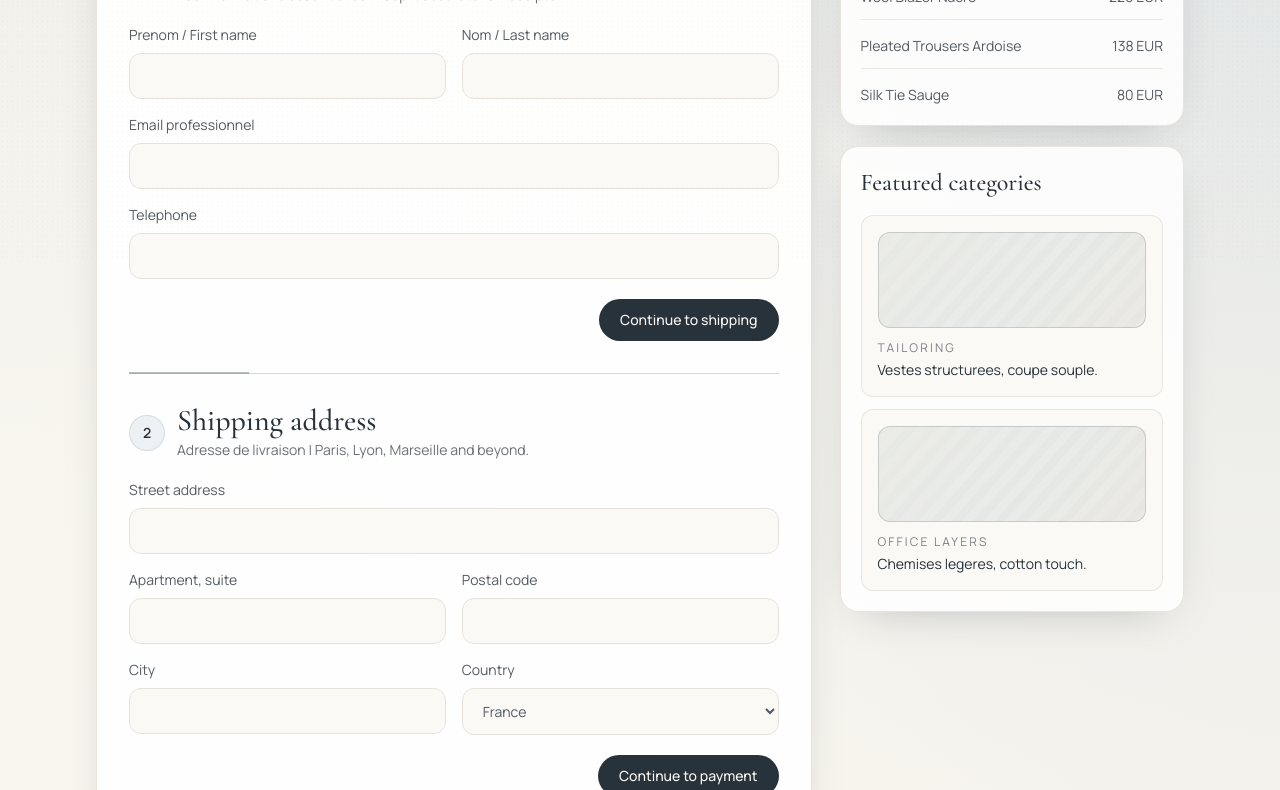
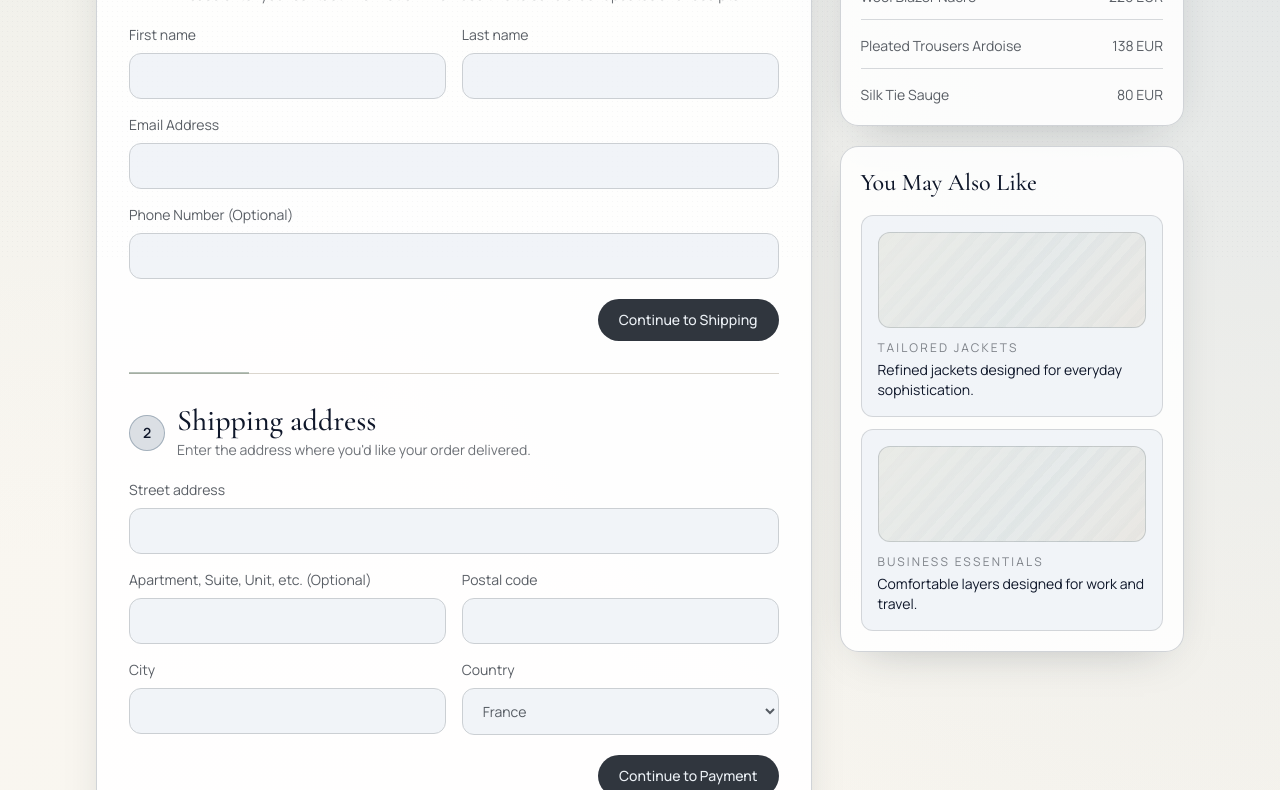
Before and after one commit to 4GeeksAcademy/ft-ai-2-collab-website, a plain HTML site: page checkout.html in a window 1280 px wide. Shown: the part 541-1331 px from the top of the page. Drawn offline with nearby package versions, Linux system fonts and the light colour scheme.

Commit message:
Polish checkout page copy

```diff
--- a/checkout.html
+++ b/checkout.html
@@ -6,7 +6,7 @@
     <title>Checkout | Atelier Row</title>
     <meta
       name="description"
-      content="Finaliser votre commande chez Atelier Row: personal details, shipping address, and secure card payment in three elegant steps."
+      content="Complete your Atelier Row order: personal details, shipping address, and secure card payment in three elegant steps."
     />
 
     <script src="https://cdn.tailwindcss.com"></script>
@@ -26,14 +26,14 @@
               sans: ["Manrope", "ui-sans-serif", "system-ui"]
             },
             colors: {
-              navbase: "#f7f4ee",
-              navtext: "#2a2f34",
-              sleeve: "#9fb2a2",
-              paper: "#faf7f2",
-              stone: "#e6e2da",
-              ink: "#28323b",
-              mist: "#d9e0dc",
-              sky: "#c8d3db"
+              navbase: "rgb(var(--navbase-rgb) / <alpha-value>)",
+              navtext: "rgb(var(--navtext-rgb) / <alpha-value>)",
+              sleeve: "rgb(var(--sleeve-rgb) / <alpha-value>)",
+              paper: "rgb(var(--paper-rgb) / <alpha-value>)",
+              stone: "rgb(var(--stone-rgb) / <alpha-value>)",
+              ink: "rgb(var(--ink-rgb) / <alpha-value>)",
+              mist: "rgb(var(--mist-rgb) / <alpha-value>)",
+              sky: "rgb(var(--sky-rgb) / <alpha-value>)"
             },
             borderRadius: {
               soft: "1.15rem"
@@ -54,7 +54,7 @@
     </a>
 
     <p class="border-b border-stone/80 bg-white/85 px-4 py-2 text-center text-xs tracking-[0.18em] text-ink/70 sm:px-8">
-      LIVRAISON OFFERTE EN FRANCE DES 120 EUR | Complimentary tailoring on selected blazers
+      FREE SHIPPING IN FRANCE OVER 120 EUR | Complimentary tailoring on selected blazers
     </p>
 
     <header class="px-4 pb-4 pt-5 sm:px-8 sm:pt-8">
@@ -65,16 +65,16 @@
         >
           <div class="flex flex-col gap-4 lg:flex-row lg:items-center lg:justify-between">
             <a href="home.html" class="inline-flex items-baseline gap-2">
-              <span class="text-[0.65rem] uppercase tracking-[0.3em] text-ink/55">Maison</span>
+              <span class="text-[0.65rem] uppercase tracking-[0.3em] text-ink/55">House</span>
               <span class="font-display text-2xl leading-none text-ink">Atelier Row</span>
             </a>
 
             <ul class="flex flex-wrap items-center gap-x-5 gap-y-1 text-sm text-ink/80" aria-label="Main links">
-              <li><a class="transition hover:text-ink" href="home.html">Accueil</a></li>
-              <li><a class="transition hover:text-ink" href="catalog.html">Catalogue</a></li>
+              <li><a class="transition hover:text-ink" href="home.html">Home</a></li>
+              <li><a class="transition hover:text-ink" href="catalog.html">Catalog</a></li>
               <li><a class="transition hover:text-ink" href="product.html">Product</a></li>
-              <li><a class="transition hover:text-ink" href="cart.html">Panier</a></li>
-              <li><a class="font-semibold text-ink" href="checkout.html" aria-current="page">Paiement</a></li>
+              <li><a class="transition hover:text-ink" href="cart.html">Cart</a></li>
+              <li><a class="font-semibold text-ink" href="checkout.html" aria-current="page">Checkout</a></li>
             </ul>
 
             <div class="flex items-center gap-2 self-start lg:self-auto">
@@ -85,7 +85,7 @@
                 aria-label="Open account menu"
                 class="inline-flex h-9 w-9 items-center justify-center rounded-full border border-ink/20 bg-white/80 text-sm font-semibold text-ink transition hover:border-ink/40"
               >
-                FR
+                EN
               </button>
             </div>
           </div>
@@ -97,20 +97,19 @@
       <section class="fade-rise rounded-soft border border-stone/90 bg-white/85 p-6 shadow-hush backdrop-blur md:p-9">
         <div class="grid gap-8 lg:grid-cols-[1.15fr_0.85fr] lg:items-end">
           <div>
-            <p class="text-xs uppercase tracking-[0.25em] text-ink/55">Checkout | Etape finale</p>
+            <p class="text-xs uppercase tracking-[0.25em] text-ink/55">Secure Checkout</p>
             <h1 class="mt-2 max-w-xl font-display text-4xl leading-tight text-ink sm:text-5xl">
-              Paiement en trois temps,
-              <span class="text-ink/75">avec calme et clarte.</span>
+              Complete Your Order in Three Simple Steps
             </h1>
             <p class="mt-4 max-w-2xl text-sm leading-7 text-ink/75 sm:text-base">
-              Finalisez votre selection business-casual. Share your personal details, shipping address,
-              then card information. Aucun visuel externe, just a refined prototype flow.
+              Complete your order by entering your contact information, shipping details, and payment method.
+              Your information is securely processed and used only to fulfill your order.
             </p>
           </div>
           <div class="grid grid-cols-3 gap-3 text-xs uppercase tracking-[0.18em] text-ink/65">
-            <a href="#step-personal" class="rounded-soft border border-sleeve/60 bg-mist/35 px-3 py-4 text-center transition hover:bg-mist/50">01 Person</a>
-            <a href="#step-shipping" class="rounded-soft border border-sky/70 bg-sky/25 px-3 py-4 text-center transition hover:bg-sky/40">02 Shipping</a>
-            <a href="#step-card" class="rounded-soft border border-stone bg-white/80 px-3 py-4 text-center transition hover:bg-white">03 Card</a>
+            <a href="#step-personal" class="rounded-soft border border-sleeve/60 bg-mist/35 px-3 py-4 text-center transition hover:bg-mist/50">01 Personal Information</a>
+            <a href="#step-shipping" class="rounded-soft border border-sky/70 bg-sky/25 px-3 py-4 text-center transition hover:bg-sky/40">02 Shipping Details</a>
+            <a href="#step-card" class="rounded-soft border border-stone bg-white/80 px-3 py-4 text-center transition hover:bg-white">03 Payment</a>
           </div>
         </div>
       </section>
@@ -122,29 +121,29 @@
               <span class="inline-flex h-9 w-9 items-center justify-center rounded-full border border-sleeve/70 bg-mist/40 text-sm font-semibold">1</span>
               <div>
                 <h2 class="font-display text-3xl leading-none">Personal details</h2>
-                <p class="mt-1 text-sm text-ink/70">Vos informations essentielles | Keep it accurate for receipts.</p>
+                <p class="mt-1 text-sm text-ink/70">Please enter your contact information. We'll use this to send order updates and receipts.</p>
               </div>
             </div>
             <div class="grid gap-4 sm:grid-cols-2">
               <label class="text-sm text-ink/80">
-                Prenom / First name
+                First name
                 <input class="mt-2 w-full rounded-xl border border-stone bg-paper/70 px-4 py-3 text-sm" type="text" name="firstName" autocomplete="given-name" required />
               </label>
               <label class="text-sm text-ink/80">
-                Nom / Last name
+                Last name
                 <input class="mt-2 w-full rounded-xl border border-stone bg-paper/70 px-4 py-3 text-sm" type="text" name="lastName" autocomplete="family-name" required />
               </label>
               <label class="text-sm text-ink/80 sm:col-span-2">
-                Email professionnel
+                Email Address
                 <input class="mt-2 w-full rounded-xl border border-stone bg-paper/70 px-4 py-3 text-sm" type="email" name="email" autocomplete="email" required />
               </label>
               <label class="text-sm text-ink/80 sm:col-span-2">
-                Telephone
+                Phone Number (Optional)
                 <input class="mt-2 w-full rounded-xl border border-stone bg-paper/70 px-4 py-3 text-sm" type="tel" name="phone" autocomplete="tel" />
               </label>
             </div>
             <div class="mt-5 flex justify-end">
-              <a href="#step-shipping" class="rounded-full border border-ink/20 bg-ink px-5 py-2.5 text-sm font-medium text-paper transition hover:bg-ink/90">Continue to shipping</a>
+              <a href="#step-shipping" class="rounded-full border border-ink/20 bg-ink px-5 py-2.5 text-sm font-medium text-paper transition hover:bg-ink/90">Continue to Shipping</a>
             </div>
           </div>
 
@@ -153,7 +152,7 @@
               <span class="inline-flex h-9 w-9 items-center justify-center rounded-full border border-sky/70 bg-sky/30 text-sm font-semibold">2</span>
               <div>
                 <h2 class="font-display text-3xl leading-none">Shipping address</h2>
-                <p class="mt-1 text-sm text-ink/70">Adresse de livraison | Paris, Lyon, Marseille and beyond.</p>
+                <p class="mt-1 text-sm text-ink/70">Enter the address where you'd like your order delivered.</p>
               </div>
             </div>
             <div class="grid gap-4 sm:grid-cols-2">
@@ -162,7 +161,7 @@
                 <input class="mt-2 w-full rounded-xl border border-stone bg-paper/70 px-4 py-3 text-sm" type="text" name="street" autocomplete="address-line1" required />
               </label>
               <label class="text-sm text-ink/80">
-                Apartment, suite
+                Apartment, Suite, Unit, etc. (Optional)
                 <input class="mt-2 w-full rounded-xl border border-stone bg-paper/70 px-4 py-3 text-sm" type="text" name="unit" autocomplete="address-line2" />
               </label>
               <label class="text-sm text-ink/80">
@@ -184,7 +183,7 @@
               </label>
             </div>
             <div class="mt-5 flex justify-end">
-              <a href="#step-card" class="rounded-full border border-ink/20 bg-ink px-5 py-2.5 text-sm font-medium text-paper transition hover:bg-ink/90">Continue to payment</a>
+              <a href="#step-card" class="rounded-full border border-ink/20 bg-ink px-5 py-2.5 text-sm font-medium text-paper transition hover:bg-ink/90">Continue to Payment</a>
             </div>
           </div>
 
@@ -192,8 +191,8 @@
             <div class="mb-5 flex items-center gap-3">
               <span class="inline-flex h-9 w-9 items-center justify-center rounded-full border border-stone bg-paper text-sm font-semibold">3</span>
               <div>
-                <h2 class="font-display text-3xl leading-none">Card payment</h2>
-                <p class="mt-1 text-sm text-ink/70">Paiement securise | Demo fields for prototype only.</p>
+                <h2 class="font-display text-3xl leading-none">Payment Information</h2>
+                <p class="mt-1 text-sm text-ink/70">Your payment information is encrypted and securely processed.</p>
               </div>
             </div>
             <div class="grid gap-4 sm:grid-cols-2">
@@ -214,7 +213,7 @@
                 />
               </label>
               <label class="text-sm text-ink/80">
-                Expiry
+                Expiration Date
                 <input class="mt-2 w-full rounded-xl border border-stone bg-paper/70 px-4 py-3 text-sm" type="text" name="expiry" autocomplete="cc-exp" placeholder="MM/YY" required />
               </label>
               <label class="text-sm text-ink/80">
@@ -223,9 +222,9 @@
               </label>
             </div>
             <div class="mt-7 flex flex-wrap items-center justify-between gap-4">
-              <p class="text-xs uppercase tracking-[0.18em] text-ink/60">Total estimatif 438 EUR TTC</p>
+              <p class="text-xs uppercase tracking-[0.18em] text-ink/60">Order Total: €438.00 (Tax Included)</p>
               <button type="submit" class="rounded-full border border-ink/20 bg-ink px-6 py-3 text-sm font-semibold text-paper transition hover:bg-ink/90">
-                Payer maintenant
+                Complete Purchase
               </button>
             </div>
           </div>
@@ -233,7 +232,7 @@
 
         <aside class="space-y-5">
           <section class="fade-rise rounded-soft border border-stone/90 bg-white/85 p-5 shadow-hush" style="animation-delay: 110ms">
-            <h3 class="font-display text-2xl">Commande</h3>
+            <h3 class="font-display text-2xl">Order Summary</h3>
             <ul class="mt-4 space-y-4 text-sm text-ink/80">
               <li class="flex items-center justify-between border-b border-stone/80 pb-3"><span>Wool Blazer Nacre</span><span>220 EUR</span></li>
               <li class="flex items-center justify-between border-b border-stone/80 pb-3"><span>Pleated Trousers Ardoise</span><span>138 EUR</span></li>
@@ -242,17 +241,17 @@
           </section>
 
           <section class="fade-rise rounded-soft border border-stone/90 bg-white/85 p-5 shadow-hush" style="animation-delay: 190ms">
-            <h3 class="font-display text-2xl">Featured categories</h3>
+            <h3 class="font-display text-2xl">You May Also Like</h3>
             <div class="mt-4 grid gap-3 sm:grid-cols-2 lg:grid-cols-1">
               <article class="rounded-xl border border-stone/80 bg-paper/70 p-4">
                 <div class="placeholder-block h-24"></div>
-                <p class="mt-3 text-xs uppercase tracking-[0.18em] text-ink/60">Tailoring</p>
-                <p class="mt-1 text-sm">Vestes structurees, coupe souple.</p>
+                <p class="mt-3 text-xs uppercase tracking-[0.18em] text-ink/60">Tailored Jackets</p>
+                <p class="mt-1 text-sm">Refined jackets designed for everyday sophistication.</p>
               </article>
               <article class="rounded-xl border border-stone/80 bg-paper/70 p-4">
                 <div class="placeholder-block h-24"></div>
-                <p class="mt-3 text-xs uppercase tracking-[0.18em] text-ink/60">Office layers</p>
-                <p class="mt-1 text-sm">Chemises legeres, cotton touch.</p>
+                <p class="mt-3 text-xs uppercase tracking-[0.18em] text-ink/60">Business Essentials</p>
+                <p class="mt-1 text-sm">Comfortable layers designed for work and travel.</p>
               </article>
             </div>
           </section>
@@ -262,33 +261,33 @@
       <section class="mt-8 rounded-soft border border-stone/90 bg-white/85 p-5 shadow-hush md:p-7">
         <div class="flex flex-wrap items-end justify-between gap-3">
           <div>
-            <p class="text-xs uppercase tracking-[0.2em] text-ink/55">Product grid | Complements</p>
-            <h2 class="mt-1 font-display text-3xl">Avant de payer, une derniere selection</h2>
+            <p class="text-xs uppercase tracking-[0.2em] text-ink/55">Recommended for You</p>
+            <h2 class="mt-1 font-display text-3xl">Complete Your Look</h2>
           </div>
-          <a class="text-sm font-medium text-ink/70 transition hover:text-ink" href="catalog.html">Voir tout le catalogue</a>
+          <a class="text-sm font-medium text-ink/70 transition hover:text-ink" href="catalog.html">Browse All Products</a>
         </div>
         <div class="mt-5 grid gap-4 sm:grid-cols-2 lg:grid-cols-4">
           <article class="rounded-xl border border-stone/80 bg-paper/75 p-4">
             <div class="placeholder-block h-32"></div>
-            <h3 class="mt-3 text-sm font-semibold">Oxford Shirt Creme</h3>
+            <h3 class="mt-3 text-sm font-semibold">Oxford Shirt Cream</h3>
             <p class="mt-1 text-xs uppercase tracking-[0.18em] text-ink/55">New arrival</p>
             <p class="mt-2 text-sm">72 EUR</p>
           </article>
           <article class="rounded-xl border border-stone/80 bg-paper/75 p-4">
             <div class="placeholder-block h-32"></div>
-            <h3 class="mt-3 text-sm font-semibold">Merino Knit Bleu Gris</h3>
+            <h3 class="mt-3 text-sm font-semibold">Merino Knit Blue Grey</h3>
             <p class="mt-1 text-xs uppercase tracking-[0.18em] text-ink/55">Best seller</p>
             <p class="mt-2 text-sm">95 EUR</p>
           </article>
           <article class="rounded-xl border border-stone/80 bg-paper/75 p-4">
             <div class="placeholder-block h-32"></div>
-            <h3 class="mt-3 text-sm font-semibold">Loafers Cuir Mat</h3>
+            <h3 class="mt-3 text-sm font-semibold">Loafers Matte Leather</h3>
             <p class="mt-1 text-xs uppercase tracking-[0.18em] text-ink/55">Business casual</p>
             <p class="mt-2 text-sm">160 EUR</p>
           </article>
           <article class="rounded-xl border border-stone/80 bg-paper/75 p-4">
             <div class="placeholder-block h-32"></div>
-            <h3 class="mt-3 text-sm font-semibold">Travel Coat Sable</h3>
+            <h3 class="mt-3 text-sm font-semibold">Travel Coat Sand</h3>
             <p class="mt-1 text-xs uppercase tracking-[0.18em] text-ink/55">Edition capsule</p>
             <p class="mt-2 text-sm">210 EUR</p>
           </article>
@@ -312,7 +311,7 @@
           <ul class="mt-3 space-y-1">
             <li><a class="transition hover:text-ink" href="#">Terms and conditions</a></li>
             <li><a class="transition hover:text-ink" href="#">Privacy policy</a></li>
-            <li><a class="transition hover:text-ink" href="#">About the brand</a></li>
+            <li><a class="transition hover:text-ink" href="#">About Us</a></li>
           </ul>
         </section>
         <section>
@@ -332,7 +331,114 @@
           </ul>
         </section>
       </div>
-      <p class="mt-8 text-xs uppercase tracking-[0.18em] text-ink/55">Atelier Row 2026 | Prototype checkout experience</p>
+      <p class="mt-8 text-xs uppercase tracking-[0.18em] text-ink/55">© 2026 Atelier Row. All Rights Reserved.</p>
     </footer>
+
+    <script>
+      (function syncCheckoutThemeFromHome() {
+        const root = document.documentElement;
+        const body = document.body;
+
+        function hexToRgb(hex) {
+          if (!hex) {
+            return null;
+          }
+          const raw = hex.trim().replace("#", "");
+          if (![3, 6].includes(raw.length)) {
+            return null;
+          }
+          const normalized = raw.length === 3 ? raw.split("").map((c) => c + c).join("") : raw;
+          const value = Number.parseInt(normalized, 16);
+          if (Number.isNaN(value)) {
+            return null;
+          }
+          return {
+            r: (value >> 16) & 255,
+            g: (value >> 8) & 255,
+            b: value & 255
+          };
+        }
+
+        function parseColorToken(scriptText, key) {
+          const re = new RegExp(key + "\\s*:\\s*[\"']([^\"']+)[\"']");
+          const match = scriptText.match(re);
+          return match ? match[1] : "";
+        }
+
+        function writeRgbVar(name, color) {
+          const rgb = hexToRgb(color);
+          if (!rgb) {
+            return;
+          }
+          root.style.setProperty(name, rgb.r + " " + rgb.g + " " + rgb.b);
+        }
+
+        function mixRgb(a, b, ratio) {
+          return {
+            r: Math.round(a.r + (b.r - a.r) * ratio),
+            g: Math.round(a.g + (b.g - a.g) * ratio),
+            b: Math.round(a.b + (b.b - a.b) * ratio)
+          };
+        }
+
+        function setDerivedVars(navbase, navtext, sleeve) {
+          const nb = hexToRgb(navbase);
+          const nt = hexToRgb(navtext);
+          const sl = hexToRgb(sleeve);
+          if (!nb || !nt || !sl) {
+            return;
+          }
+
+          const paper = mixRgb(nt, sl, 0.12);
+          const stone = mixRgb(nt, nb, 0.18);
+          const ink = mixRgb(nb, nt, 0.12);
+          const mist = mixRgb(sl, nt, 0.35);
+          const sky = mixRgb(sl, nb, 0.24);
+
+          root.style.setProperty("--paper-rgb", paper.r + " " + paper.g + " " + paper.b);
+          root.style.setProperty("--stone-rgb", stone.r + " " + stone.g + " " + stone.b);
+          root.style.setProperty("--ink-rgb", ink.r + " " + ink.g + " " + ink.b);
+          root.style.setProperty("--mist-rgb", mist.r + " " + mist.g + " " + mist.b);
+          root.style.setProperty("--sky-rgb", sky.r + " " + sky.g + " " + sky.b);
+        }
+
+        async function sync() {
+          try {
+            const response = await fetch("home.html", { cache: "no-store" });
+            if (!response.ok) {
+              return;
+            }
+
+            const html = await response.text();
+            const doc = new DOMParser().parseFromString(html, "text/html");
+            const scripts = Array.from(doc.querySelectorAll("script"))
+              .map((script) => script.textContent || "")
+              .join("\n");
+
+            const navbase = parseColorToken(scripts, "navbase");
+            const navtext = parseColorToken(scripts, "navtext");
+            const sleeve = parseColorToken(scripts, "sleeve");
+
+            if (navbase && navtext && sleeve) {
+              writeRgbVar("--navbase-rgb", navbase);
+              writeRgbVar("--navtext-rgb", navtext);
+              writeRgbVar("--sleeve-rgb", sleeve);
+              setDerivedVars(navbase, navtext, sleeve);
+            }
+
+            const homeBodyClass = (doc.body && doc.body.getAttribute("class")) || "";
+            if (homeBodyClass.trim()) {
+              const classes = homeBodyClass.split(/\s+/).filter(Boolean);
+              const checkoutClass = "checkout-page";
+              body.className = Array.from(new Set([checkoutClass].concat(classes))).join(" ");
+            }
+          } catch (error) {
+            console.warn("Theme sync skipped:", error);
+          }
+        }
+
+        sync();
+      })();
+    </script>
   </body>
 </html>
```
